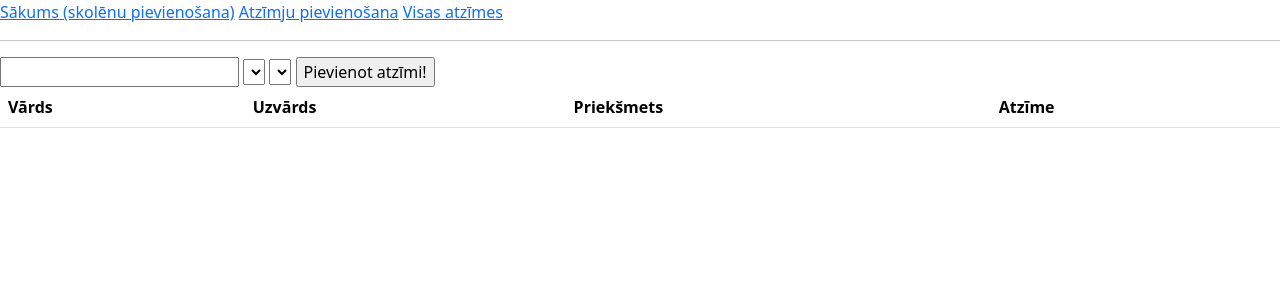
After one commit to martabritala/db_tests_24_25, a Flask app: page /pievienot in a window 1280 px wide. The commit adds this page. Shown: the top 300 px of the page. Run offline with Flask 3, Linux system fonts and the light colour scheme; lists and menus that the app fills with data are empty.

Commit message:
piektdienas mājasdarbs

```diff
--- a/main.py
+++ b/main.py
@@ -7,6 +7,15 @@ app = Flask(__name__)
 def index():
     return render_template("index.html")
 
+@app.route("/pievienot")
+def pievienot():
+    return render_template("pievienot.html")
+
+@app.route("/atzimes")
+def atzimes():
+    return render_template("atzimes.html")
+
+
 
 if __name__ == '__main__':
     app.run(port = 5000)
--- a/templates/index.html
+++ b/templates/index.html
@@ -1,16 +1,54 @@
 <!DOCTYPE html>
 <html lang="lv">
     <head>
-
+        <link href="https://cdn.jsdelivr.net/npm/bootstrap@5.3.3/dist/css/bootstrap.min.css" rel="stylesheet" integrity="sha384-QWTKZyjpPEjISv5WaRU9OFeRpok6YctnYmDr5pNlyT2bRjXh0JMhjY6hW+ALEwIH" crossorigin="anonymous">
+        <script src="https://cdn.jsdelivr.net/npm/bootstrap@5.3.3/dist/js/bootstrap.bundle.min.js" integrity="sha384-YvpcrYf0tY3lHB60NNkmXc5s9fDVZLESaAA55NDzOxhy9GkcIdslK1eN7N6jIeHz" crossorigin="anonymous"></script>
     </head>
     <body>
+<!-- Navigācija -->
+
+<a href="/">Sākums (skolēnu pievienošana)</a>
+<a href="/pievienot">Atzīmju pievienošana</a>
+<a href="/atzimes">Visas atzīmes</a>
+<hr>
+{% block saturs%}
         <h1>Sveiki!</h1>
 
         <form>
             <input type="text" id="name" name="name" placeholder="Vārds">
             <input type="text" id="lastname" name="lastname" placeholder="Uzvārds">
-            <input type="submit" value="Pievienot!">
+            <input type="submit" value="Pievienot skolēnu!">
         </form>
+        <form>
+            <input type="text" id="sk_name" name="sk_name" placeholder="Vārds">
+            <input type="text" id="sk_lastname" name="sk_lastname" placeholder="Uzvārds">
+            <input type="submit" value="Pievienot skolotāju!">
+        </form>
+        <form>
+            <input type="text" id="prieksmets" name="prieksmets" placeholder="Priekšmeta nosaukums">
+            <input type="submit" value="Pievienot priekšmetu!">
+        </form>
+<h1>Skolēni:</h1>
+        <table class="table">
+            <tr>
+                <th>Vārds</th>
+                <th>Uzvārds</th>
+            </tr>
+        </table>
 
+        <h1>Skolotāji:</h1>
+        <table class="table">
+            <tr>
+                <th>Vārds</th>
+                <th>Uzvārds</th>
+            </tr>
+        </table>
+        <h1>Priekšmeti:</h1>
+        <table class="table">
+            <tr>
+                <th>Priekšmeta nosaukums</th>
+            </tr>
+        </table>
+{% endblock %}
     </body>
 </html>
--- /dev/null
+++ b/templates/pievienot.html
@@ -0,0 +1,23 @@
+{% extends "index.html"%}
+
+{% block saturs%}
+
+<form>
+    <input type="number">
+    <select></select>
+    <select></select>
+    <input type="submit" value="Pievienot atzīmi!">
+</form>
+
+<table class="table">
+    <tr>
+        <th>Vārds</th>
+        <th>Uzvārds</th>
+        <th>Priekšmets</th>
+        <th>Atzīme</th>
+    </tr>
+</table>
+
+
+
+{% endblock %}
```
Also changed, not shown: templates/atzimes.html (added, +15 -0 lines).
